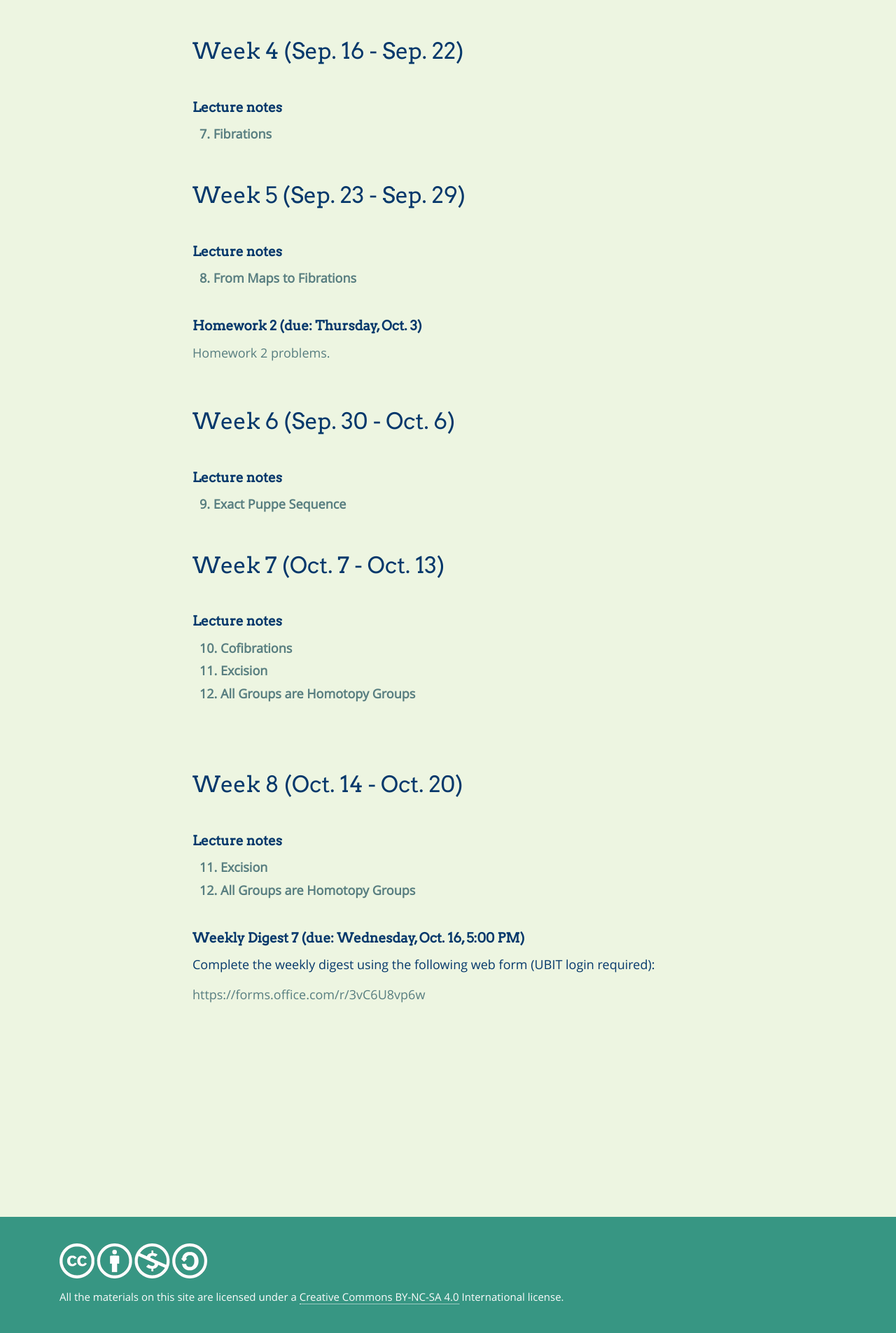
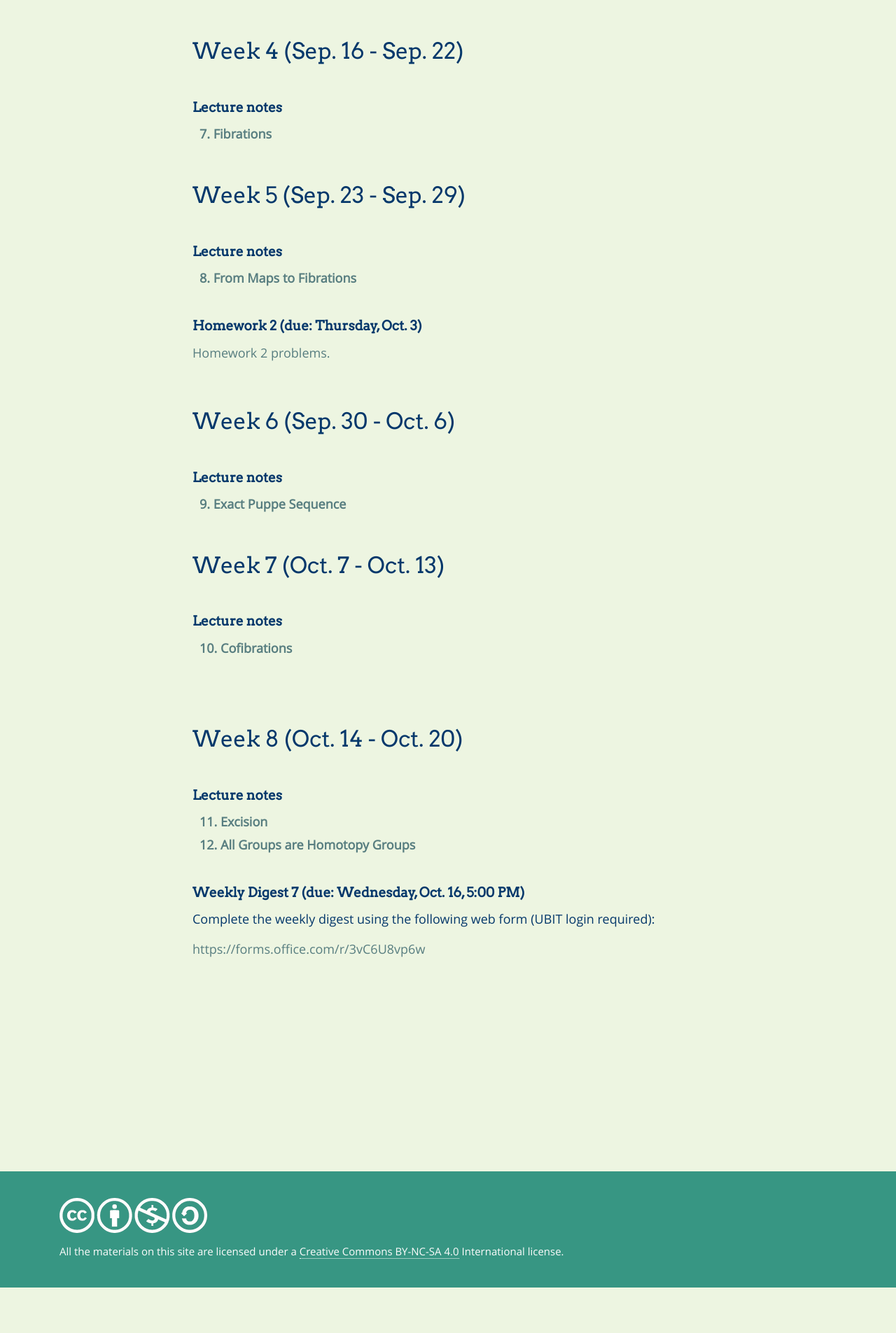
Before and after one commit to bbadzioch/727_site, a Jekyll site: the page built from course_schedule.md, in a window 1280 px wide. Shown: the part 1033-2938 px from the top of the page at 70% size. Built offline with Jekyll 4.4.1, drawn with Linux system fonts in a browser that asks for light colours; nearby versions of some CDN libraries; our own code applies the rules of GitHub Pages for plain Markdown files; after the commit the page ends 2873 px from its top, so only the background shows below that.

Commit message:
Update course_schedule.md

```diff
--- a/course_schedule.md
+++ b/course_schedule.md
@@ -101,8 +101,6 @@ layout: lecture_notes
 #### **Lecture notes**
 
 {% include lecture_notes_table.html chapter="10. Cofibrations" %}
-{% include lecture_notes_table.html chapter="11. Excision" %}
-{% include lecture_notes_table.html chapter="12. All Groups are Homotopy Groups" %}
 
 <br/>
 
```
